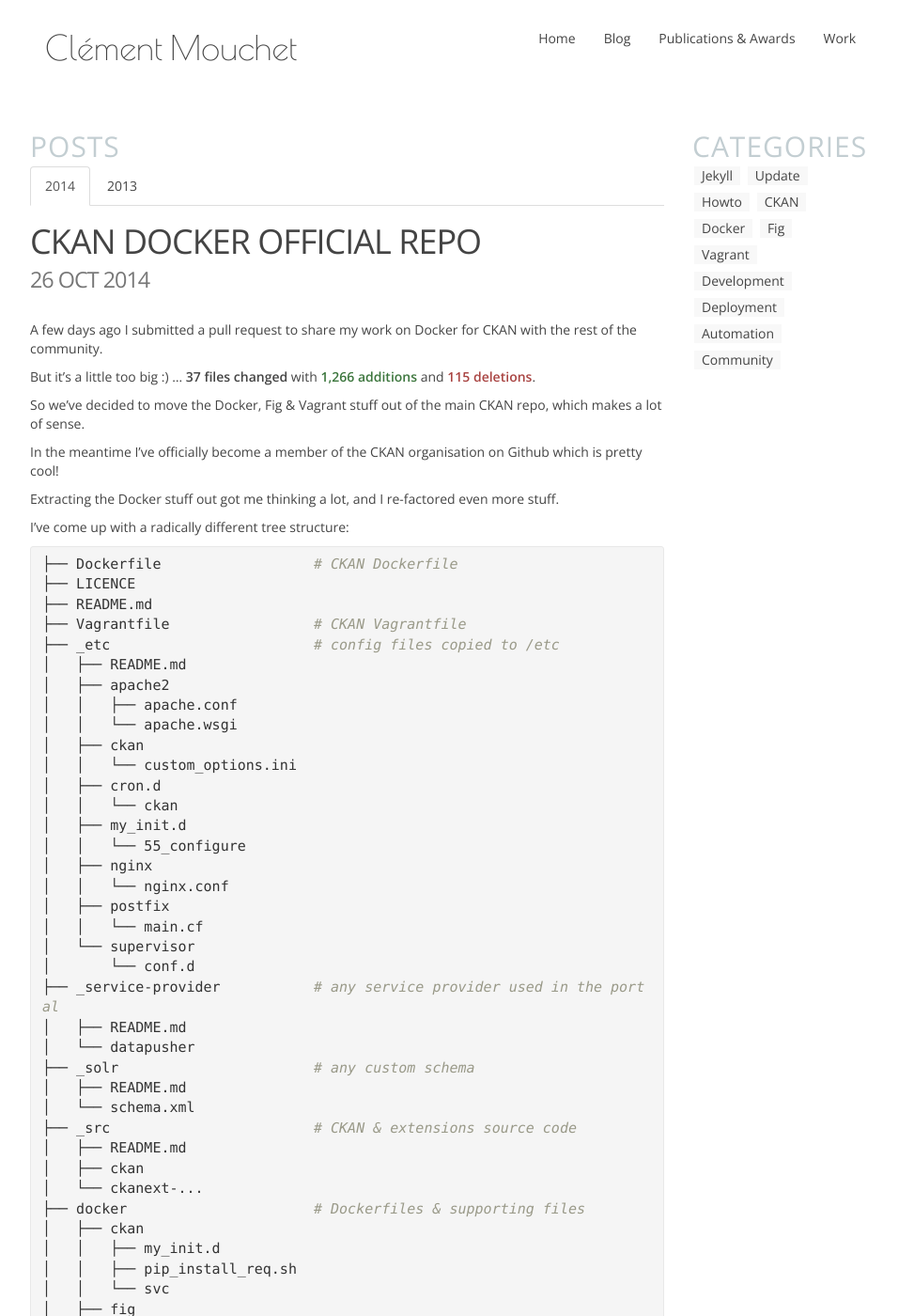
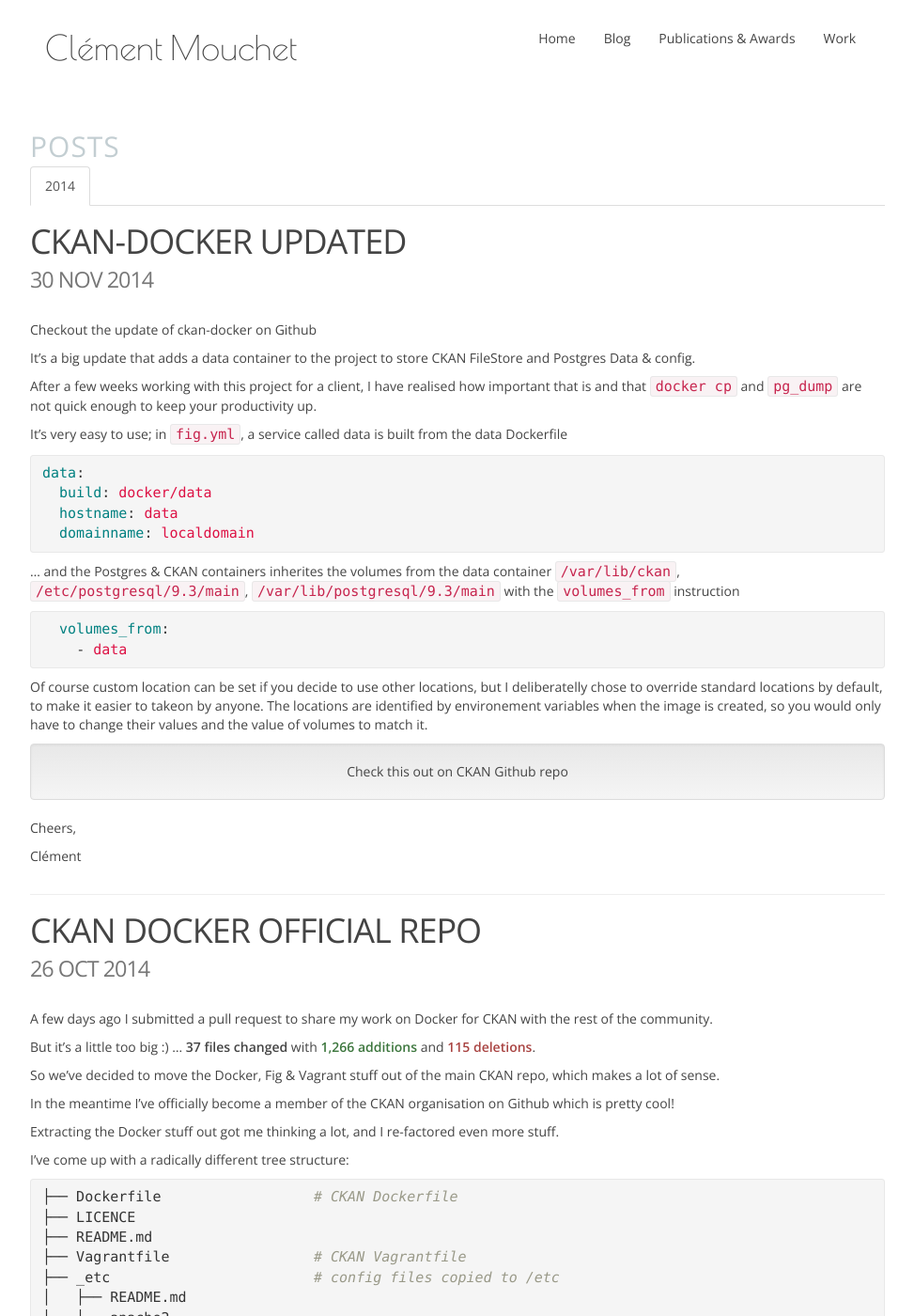
Before and after one commit to clementmouchet/clementmouchet.github.io, a Jekyll site: the page built from blog.html, in a window 1280 px wide and 1400 px high. Shown: the whole window at 94% size, without its empty margins (153-1126 px from the left). Built offline with Jekyll 4.4.1, drawn with Linux system fonts in a browser that asks for light colours; nearby versions of some CDN libraries; a style sheet for code colours, icons or effects is not loaded.

Commit message:
no message

```diff
--- /dev/null
+++ b/_posts/2014-11-11-ckan-docker.markdown
@@ -0,0 +1,41 @@
+---
+layout: post
+title:  "ckan-docker updated"
+date:   2014-11-30 12:00:00
+categories: ckan docker update
+intro: "New data only container to simplify persistance"
+---
+
+Checkout the update of [ckan-docker on Github](https://github.com/ckan/ckan-docker)
+
+It's a big update that adds a data container to the project to store CKAN FileStore and Postgres Data & config.
+
+After a few weeks working with this project for a client, I have realised how important that is and that `docker cp` and `pg_dump` are not quick enough to keep your productivity up.
+
+It's very easy to use; in `fig.yml`, a service called data is built from the data Dockerfile
+
+{% highlight yaml %}
+data:
+  build: docker/data
+  hostname: data
+  domainname: localdomain
+{% endhighlight %}
+
+... and the Postgres & CKAN containers inherites the volumes from the data container `/var/lib/ckan`, `/etc/postgresql/9.3/main`, `/var/lib/postgresql/9.3/main` with the `volumes_from` instruction
+
+{% highlight yaml %}
+  volumes_from:
+    - data
+{% endhighlight %}
+
+Of course custom location can be set if you decide to use other locations, but I deliberatelly chose to override standard locations by default, to make it easier to takeon by anyone.
+The locations are identified by environement variables when the image is created, so you would only have to change their values and the value of volumes to match it.
+
+
+<p class="well text-center">
+	<a href="https://github.com/ckan/ckan-docker">Check this out on CKAN Github repo</a>
+</p>
+
+Cheers,
+
+Clément
--- a/blog.html
+++ b/blog.html
@@ -5,14 +5,11 @@
 ---
 
 <div class="row content">
-  <div class="col-sm-9">
+  <div class="col-sm-12">
     <h2 class="category">Posts</h2>
     <ul id="posts_tabs" class="nav nav-tabs" data-tabs="tabs">
       <li class="active">
         <a href="#posts2014" data-toggle="tab">2014</a>
-      </li>
-      <li>
-        <a href="#posts2013" data-toggle="tab">2013</a>
       </li>
     </ul>
     <br>
@@ -36,35 +33,7 @@
           {% endif %}
         {% endfor %}
       </div>
-      <div class="tab-pane" id="posts2013">
-        {% for post in site.posts %}
-          {% capture year %}{{post.date | date: "%Y"}}{% endcapture %}
-          {% if year == "2013" %}
-            <h1 class="post-title">
-              <a href="{{ post.url }}">{{ post.title }}</a>
-              <br>
-              <small>{{ post.date | date: "%-d %b %Y" }}</small>
-            </h1>
-            <br>
-            <div class="content">
-              {{ post.content }}
-            </div>
-            <br>
-            <hr>
-            <br>
-          {% endif %}
-        {% endfor %}
-      </div>
     </div>
-  </div>
-  <div class="col-sm-2">
-    <h2 class="category">Categories</h2>
-    <ul class="post-categories list-unstyled">
-      {% for category in site.categories %}
-      <!-- <li><a href="/categories/{{ category | first }}/">{{ category | first }}</a></li> -->
-      <li><a>{{ category | first }}</a></li>
-      {% endfor %}
-    </ul>
   </div>
 </div>
 
--- a/publications_and_awards.html
+++ b/publications_and_awards.html
@@ -17,7 +17,7 @@
       Neil Urquhart, Rob Kemmer & I published an article based on my MSc Dissertation.
       It presents an extensive survey of the state of the art in Green IT/S. The findings of the survey suggest that there is scope for a reliable carbon footprint auditing tool for organisational ICT usage. A prototype auditing tool is developed and a trial audit carried out and evaluated. Conclusions include the need for automation of the audit, the need for consistent management of hardware within organisations, and the need to present carbon footprint data in a format that respects the privacy of the individual user, but allows meaningful conclusions to be drawn.
     </p>
-    <span class="text-muted pull-right"><a href="http://www.iidi.napier.ac.uk/c/publications/publicationid/13375686" target="_blank">find out more</a></span>
+    <span class="text-muted pull-right"><a href="http://researchrepository.napier.ac.uk/6370/" target="_blank">find out more</a></span>
   </section>
   <hr>
   <section class="clearfix">
```
